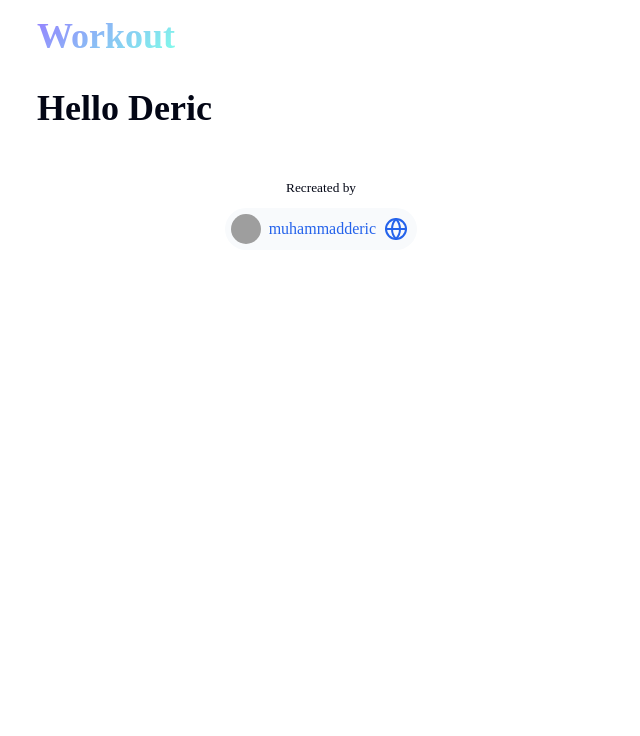
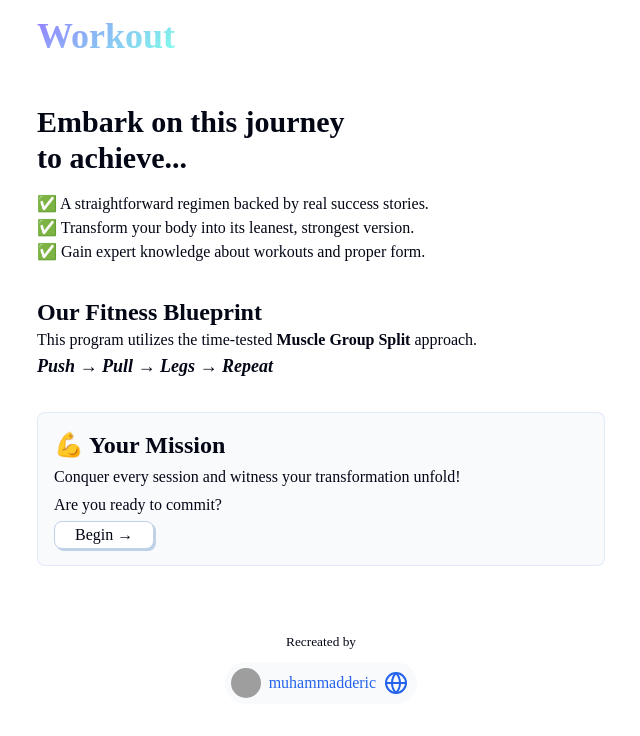
Before and after one commit to muhammadderic/vue-workout-app, a Vue app: page / in a window 1280 px wide. Shown: the top 736 px of the page, without its empty margins (319-959 px from the left). Built offline with nearby package versions, Linux system fonts and the light colour scheme; grey boxes are pictures that could not be loaded; a web font is replaced by a local one.

Commit message:
create welcome page and setup change display

```diff
--- a/src/App.vue
+++ b/src/App.vue
@@ -1,11 +1,22 @@
 <script setup lang="ts">
+import { ref } from 'vue';
 import Layout from './components/layouts/Layout.vue';
+import Welcome from './components/pages/Welcome.vue';
+
+const selectedDisplay = ref(1)
+
+function handleChangeDisplay(idx: number) {
+  selectedDisplay.value = idx
+}
 
 </script>
 
 <template>
   <Layout>
-    <h1>Hello Deric</h1>
+    <Welcome
+      :handleChangeDisplay="handleChangeDisplay"
+      v-if="selectedDisplay == 1"
+    />
   </Layout>
 </template>
 
--- /dev/null
+++ b/src/components/pages/Welcome.vue
@@ -0,0 +1,65 @@
+<script setup>
+defineProps({
+    handleChangeDisplay: Function
+})
+
+</script>
+
+<template>
+    <section id="welcome">
+        <div class="benefits">
+            <h2>Embark on this journey<br/>to achieve...</h2>
+
+            <div>
+                <p>✅ A straightforward regimen backed by real success stories.</p>
+                <p>✅ Transform your body into its leanest, strongest version.</p>
+                <p>✅ Gain expert knowledge about workouts and proper form.</p>
+            </div>
+        </div>
+
+        <div>
+            <h3>Our Fitness Blueprint</h3>
+            <p>This program utilizes the time-tested <strong>Muscle Group Split</strong> approach.</p>
+            <h5><i>Push &rarr; Pull &rarr; Legs &rarr; Repeat</i></h5>
+        </div>
+
+        <div class="card challenge">
+            <h3>💪 Your Mission</h3>
+            <p>Conquer every session and witness your transformation unfold!</p>
+            <p>Are you ready to commit?</p>
+            <button @click="() => handleChangeDisplay(2)">Begin &rarr;</button>
+        </div>
+    </section>
+</template>
+
+<style scoped>
+    #welcome,
+    .challenge,
+    .benefits {
+        display: flex;
+        flex-direction: column;
+    }
+
+    #welcome {
+        gap: 1.5rem;
+    }
+
+    .benefits {
+        gap: 0.5rem;
+    }
+
+    .challenge {
+        gap: 0.25rem;
+    }
+
+    @media (min-width: 640px) {
+        #welcome {
+            gap: 2rem;
+            padding: 1rem 0;
+        }
+
+        .benefits {
+            gap: 1rem;
+        }
+    }
+</style>
```
